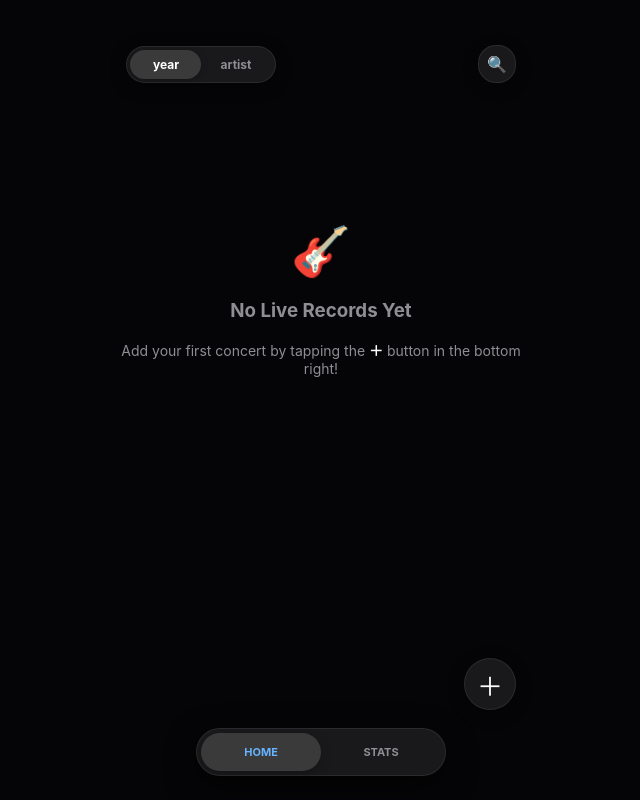
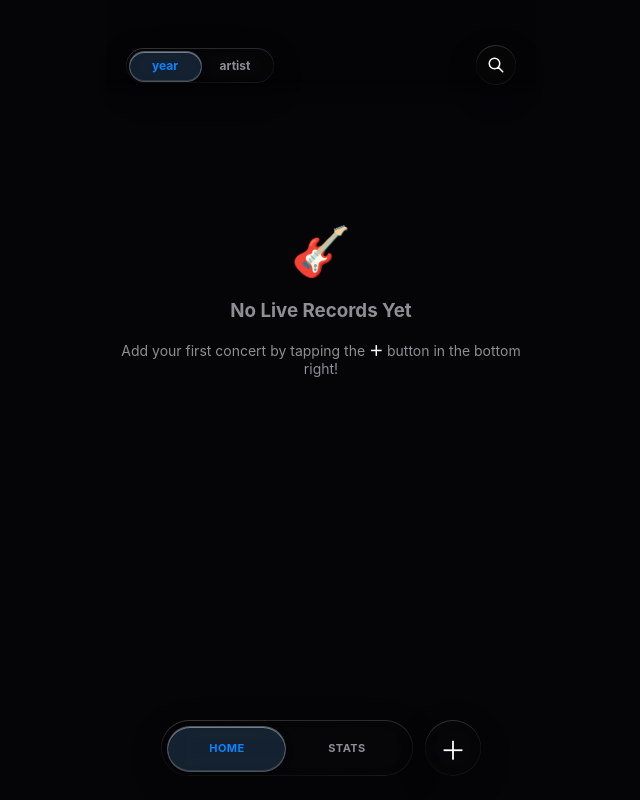
Before and after one commit to Ryuto42/LIVEFolio, a website built with Vite: page index.html in a window 1280 px wide. Shown: the whole page, without its empty margins (319-959 px from the left). Built offline with nearby package versions, Linux system fonts and the light colour scheme; some packages are replaced by stand-ins of ours; what @capacitor/core would draw is missing.

Commit message:
style: update animations and add liquid glass UI effects

```diff
--- a/index.html
+++ b/index.html
@@ -11,10 +11,15 @@
     <div class="app-container">
         <div id="app-content"></div>
 
-        <div class="bottom-nav">
-            <div id="nav-highlight" class="nav-highlight left"></div>
-            <a href="/" class="nav-item nav-home active" data-nav="home">HOME</a>
-            <a href="/stats" class="nav-item nav-stats" data-nav="stats">STATS</a>
+        <div class="liquid-tabbar-wrap">
+            <div class="liquid-glass liquid-tabbar-pill">
+                <div id="nav-highlight" class="liquid-capsule-track left">
+                    <div class="liquid-capsule"></div>
+                </div>
+                <a href="/" class="nav-item nav-home active" data-nav="home">HOME</a>
+                <a href="/stats" class="nav-item nav-stats" data-nav="stats">STATS</a>
+            </div>
+            <a href="/new" class="liquid-glass liquid-glass-control liquid-add-button" aria-label="ライブを追加">＋</a>
         </div>
     </div>
     <script type="module" src="/src/main.js"></script>
--- a/src/main.js
+++ b/src/main.js
@@ -24,6 +24,16 @@ import { renderEditLive } from './pages/Edit.js';
 import { renderStats } from './pages/Stats.js';
 import { renderSearch } from './pages/Search.js';
 import { renderArtist } from './pages/Artist.js';
+
+let lastBottomNavTab = null;
+
+function triggerCapsuleMorph(track) {
+    const capsule = track && track.querySelector('.liquid-capsule');
+    if (!capsule) return;
+    capsule.classList.remove('is-morphing');
+    void capsule.offsetWidth;
+    capsule.classList.add('is-morphing');
+}
 
 App.addListener('backButton', ({ canGoBack }) => {
     if (canGoBack) {
@@ -60,8 +70,10 @@ async function router(isPopState = false) {
 
     document.querySelectorAll('.nav-item').forEach(el => el.classList.remove('active'));
     const navHighlight = document.getElementById('nav-highlight');
+    let bottomNavTab = null;
 
     if (path === '/' || path === '/index.html') {
+        bottomNavTab = 'home';
         document.querySelector('.nav-home')?.classList.add('active');
         if (navHighlight) {
             navHighlight.classList.remove('right');
@@ -71,6 +83,7 @@ async function router(isPopState = false) {
         const tab = urlParams.get('tab') || 'year';
         await renderHome(appContent, tab);
     } else if (path.startsWith('/stats')) {
+        bottomNavTab = 'stats';
         document.querySelector('.nav-stats')?.classList.add('active');
         if (navHighlight) {
             navHighlight.classList.remove('left');
@@ -102,13 +115,14 @@ async function router(isPopState = false) {
     }
 
 
-    const bottomNav = document.querySelector('.bottom-nav');
+    if (bottomNavTab && lastBottomNavTab && lastBottomNavTab !== bottomNavTab) {
+        triggerCapsuleMorph(navHighlight);
+    }
+    if (bottomNavTab) lastBottomNavTab = bottomNavTab;
+
+    const bottomNav = document.querySelector('.liquid-tabbar-wrap');
     if (bottomNav) {
-        if (path === '/' || path === '/index.html' || path.startsWith('/stats')) {
-            bottomNav.style.display = 'flex';
-        } else {
-            bottomNav.style.display = 'none';
-        }
+        bottomNav.style.display = bottomNavTab ? 'flex' : 'none';
     }
 
     const fullPath = window.location.pathname + window.location.search;
--- a/src/pages/Home.js
+++ b/src/pages/Home.js
@@ -1,5 +1,13 @@
 import { db } from '../db.js';
 import { processLiveData, liveCard, artistTile } from '../utils.js';
+
+function triggerCapsuleMorph(track) {
+    const capsule = track && track.querySelector('.liquid-capsule');
+    if (!capsule) return;
+    capsule.classList.remove('is-morphing');
+    void capsule.offsetWidth;
+    capsule.classList.add('is-morphing');
+}
 
 export async function renderHome(container, tab = 'year') {
     // Re-render when background artist sync completes
@@ -26,44 +34,40 @@ export async function renderHome(container, tab = 'year') {
     const existingPill = topBarContainer.querySelector('.top-nav-pill');
 
     if (existingPill) {
-        const leftLink = existingPill.children[1];
-        const rightLink = existingPill.children[2];
+        const links = existingPill.querySelectorAll('a');
+        const leftLink = links[0];
+        const rightLink = links[1];
 
         leftLink.href = "/?tab=year";
         leftLink.className = `nav-idx-year ${tab === 'year' ? 'active' : ''}`;
         leftLink.textContent = 'year';
-        leftLink.onclick = null;
-        leftLink.removeAttribute('onclick');
 
         rightLink.href = "/?tab=artist";
         rightLink.className = `nav-idx-artist ${tab === 'artist' ? 'active' : ''}`;
         rightLink.textContent = 'artist';
-        rightLink.onclick = null;
-        rightLink.removeAttribute('onclick');
 
-        const pill = topBarContainer.querySelector('.pill-highlight');
-        if (tab === 'artist') {
-            pill.classList.remove('left');
-            pill.classList.add('right');
-        } else {
-            pill.classList.remove('right');
-            pill.classList.add('left');
-        }
-
-        if (!topBarContainer.querySelector('.fab')) {
-            topBarContainer.insertAdjacentHTML('beforeend', `<a href="/new" class="fab">＋</a>`);
+        const track = existingPill.querySelector('.liquid-capsule-track');
+        const wasArtist = track.classList.contains('right');
+        track.classList.toggle('right', tab === 'artist');
+        track.classList.toggle('left', tab !== 'artist');
+        if (wasArtist !== (tab === 'artist')) {
+            triggerCapsuleMorph(track);
         }
     } else {
         topBarContainer.innerHTML = `
             <div class="fixed-top-bar transparent-top-bar">
-                <div class="top-nav-pill">
-                    <div class="pill-highlight ${tab === 'artist' ? 'right' : 'left'}"></div>
+                <div class="top-bar-wash"></div>
+                <div class="liquid-glass top-nav-pill">
+                    <div class="liquid-capsule-track ${tab === 'artist' ? 'right' : 'left'}">
+                        <div class="liquid-capsule"></div>
+                    </div>
                     <a href="/?tab=year" class="nav-idx-year ${tab === 'year' ? 'active' : ''}">year</a>
                     <a href="/?tab=artist" class="nav-idx-artist ${tab === 'artist' ? 'active' : ''}">artist</a>
                 </div>
-                <a href="/search" class="dynamic-search-btn">🔍</a>
+                <a href="/search" class="liquid-glass liquid-glass-control dynamic-search-btn" aria-label="検索">
+                    <svg width="18" height="18" viewBox="0 0 24 24" fill="none" stroke="currentColor" stroke-width="2" stroke-linecap="round" stroke-linejoin="round"><path d="M21 21l-6-6m2-5a7 7 0 11-14 0 7 7 0 0114 0z"></path></svg>
+                </a>
             </div>
-            <a href="/new" class="fab">＋</a>
         `;
     }
 
--- a/src/style.css
+++ b/src/style.css
@@ -178,21 +178,28 @@ a:active, button:active, .card:active, .stat-card:active, .next-live:active, .im
 .transparent-top-bar {
     background-color: transparent !important;
 }
+.top-bar-wash {
+    position: absolute;
+    inset: 0;
+    background: rgba(5, 5, 7, 0.46);
+    -webkit-backdrop-filter: blur(20px);
+    backdrop-filter: blur(20px);
+    -webkit-mask-image: linear-gradient(to bottom, black 75%, transparent 100%);
+    mask-image: linear-gradient(to bottom, black 75%, transparent 100%);
+    pointer-events: none !important;
+}
 .dynamic-search-btn {
     display: flex;
     align-items: center;
     justify-content: center;
-    width: 36px;
-    height: 36px;
-    background-color: var(--bg-glass);
-    backdrop-filter: blur(16px);
-    -webkit-backdrop-filter: blur(16px);
-    border-radius: 18px;
-    border: 1px solid var(--border-subtle);
-    box-shadow: 0 4px 16px rgba(0, 0, 0, 0.3);
+    width: 40px;
+    height: 40px;
+    border-radius: 50%;
+    border: none;
     text-decoration: none;
     color: var(--text-main);
-    transition: background 0.2s;
+    padding: 0;
+    cursor: pointer;
 }
 .fixed-top-bar > * {
     pointer-events: auto;
@@ -252,32 +259,26 @@ a:active, button:active, .card:active, .stat-card:active, .next-live:active, .im
 .top-nav-pill {
     position: relative;
     display: flex;
-    background-color: var(--bg-glass);
-    backdrop-filter: blur(16px);
-    -webkit-backdrop-filter: blur(16px);
     border-radius: 30px;
     padding: 4px;
     width: 140px;
-    border: 1px solid var(--border-subtle);
-    box-shadow: 0 4px 16px rgba(0, 0, 0, 0.4);
+    view-transition-name: top-nav-bg;
 }
-.pill-highlight {
+.top-nav-pill .liquid-capsule-track {
     position: absolute;
     top: 3px;
     bottom: 3px;
     width: calc(50% - 3px);
-    background-color: rgba(80, 80, 82, 0.6);
+    left: 3px;
+    transition: left 0.3s var(--ease-standard);
+}
+.top-nav-pill .liquid-capsule-track.right {
+    left: calc(50% + 0px);
+}
+.top-nav-pill .liquid-capsule {
+    width: 100%;
+    height: 100%;
     border-radius: 26px;
-    box-shadow: 0 2px 8px rgba(0, 0, 0, 0.2);
-    z-index: 1;
-    transition: left 0.3s cubic-bezier(0.4, 0, 0.2, 1);
-    view-transition-name: top-nav-bg;
-}
-.pill-highlight.left {
-    left: 3px;
-}
-.pill-highlight.right {
-    left: 50%;
 }
 .top-nav-pill a {
     position: relative;
@@ -292,67 +293,85 @@ a:active, button:active, .card:active, .stat-card:active, .next-live:active, .im
     font-weight: bold;
     background-color: transparent !important;
     box-shadow: none !important;
-    transition: none;
+    transition: color 0.2s ease;
 }
 .top-nav-pill a.active {
-    color: var(--text-main);
+    color: #0A84FF;
 }
 
-.bottom-nav {
+.liquid-tabbar-wrap {
     position: fixed;
-    bottom: 34px;
-    left: 0;
-    right: 0;
-    margin: 0 auto;
-    background-color: var(--bg-glass);
-    backdrop-filter: blur(16px);
-    -webkit-backdrop-filter: blur(16px);
+    left: 50%;
+    bottom: 24px;
+    transform: translateX(-50%);
     display: flex;
+    align-items: center;
     justify-content: center;
+    gap: 12px;
+    z-index: 20;
+}
+.liquid-tabbar-pill {
+    position: relative;
+    width: 240px;
+    height: 56px;
+    border-radius: 999px;
+    padding: 0 6px;
+    display: flex;
     align-items: center;
-    padding: 4px;
-    border-radius: 40px;
-    border: 1px solid var(--border-subtle);
-    box-shadow: 0 10px 30px rgba(0, 0, 0, 0.6);
-    z-index: 20;
-    width: 240px;
     view-transition-name: bottom-nav;
 }
-.nav-highlight {
+.liquid-tabbar-pill .liquid-capsule-track {
     position: absolute;
-    top: 4px;
-    bottom: 4px;
-    width: calc(50% - 4px);
-    background-color: rgba(80, 80, 82, 0.6);
-    border-radius: 30px;
-    box-shadow: 0 4px 12px rgba(0, 0, 0, 0.2);
-    z-index: 1;
-    transition: left 0.3s cubic-bezier(0.4, 0, 0.2, 1);
+    top: 6px;
+    bottom: 6px;
+    width: calc(50% - 9px);
+    left: 6px;
+    transition: left 0.3s var(--ease-standard);
     view-transition-name: bottom-nav-bg;
 }
-.nav-highlight.left {
-    left: 4px;
-}
-.nav-highlight.right {
-    left: 50%;
+.liquid-tabbar-pill .liquid-capsule-track.right {
+    left: calc(50% + 3px);
 }
 .nav-item {
     position: relative;
     z-index: 2;
     flex: 1;
+    height: 100%;
+    display: flex;
+    align-items: center;
+    justify-content: center;
     font-size: 11px;
     font-weight: bold;
+    letter-spacing: 0.04em;
     color: var(--text-muted);
     text-decoration: none;
     text-align: center;
-    padding: 12px 0;
-    border-radius: 30px;
+    border-radius: 999px;
     background-color: transparent !important;
     box-shadow: none !important;
-    transition: none;
+    transition: color 0.2s ease;
 }
 .nav-item.active {
-    color: #66b3ff;
+    color: #0A84FF;
+}
+.liquid-add-button {
+    width: 56px;
+    height: 56px;
+    border-radius: 50%;
+    display: flex;
+    justify-content: center;
+    align-items: center;
+    text-decoration: none;
+    color: var(--text-main);
+    font-size: 26px;
+    font-weight: 300;
+    flex-shrink: 0;
+    view-transition-name: fab;
+}
+@supports (padding: max(0px)) {
+    .liquid-tabbar-wrap {
+        bottom: max(24px, calc(env(safe-area-inset-bottom) + 8px));
+    }
 }
 
 .fixed-search-btn {
@@ -606,34 +625,6 @@ a:active, button:active, .card:active, .stat-card:active, .next-live:active, .im
     font-size: 12px;
     color: var(--text-muted);
 }
-.fab {
-    position: fixed;
-    bottom: 90px;
-    right: calc(50% - 215px + 20px);
-    width: 50px;
-    height: 50px;
-    background-color: var(--bg-glass);
-    backdrop-filter: blur(16px);
-    -webkit-backdrop-filter: blur(16px);
-    border: 1px solid var(--border-subtle);
-    box-shadow: 0 4px 16px rgba(0, 0, 0, 0.4);
-    border-radius: 50%;
-    display: flex;
-    justify-content: center;
-    align-items: center;
-    text-decoration: none;
-    color: var(--text-main);
-    font-size: 26px;
-    font-weight: lighter;
-    z-index: 10;
-    view-transition-name: fab;
-}
-@media (max-width: 430px) {
-    .fab {
-        right: 20px;
-    }
-}
-
 .close-btn {
     width: 40px;
     height: 40px;
@@ -1140,14 +1131,8 @@ input[type="date"]::-webkit-calendar-picker-indicator {
 }
 
 @supports (padding: max(0px)) {
-    .bottom-nav {
-        bottom: max(24px, env(safe-area-inset-bottom));
-    }
     .app-container {
         padding-bottom: max(120px, calc(96px + env(safe-area-inset-bottom)));
-    }
-    .fab {
-        bottom: max(90px, calc(66px + env(safe-area-inset-bottom)));
     }
 }
 
@@ -1168,11 +1153,11 @@ input[type="date"]::-webkit-calendar-picker-indicator {
 }
 
 /* Tap Animations */
-.card, .artist-tile, .submit-btn, .fab, .close-btn, .next-live, .stat-card {
+.card, .artist-tile, .submit-btn, .liquid-add-button, .close-btn, .next-live, .stat-card {
     transition: transform 0.1s ease, opacity 0.1s ease;
 }
 
-.card:active, .artist-tile:active, .submit-btn:active, .fab:active, .close-btn:active, .spotify-link:active {
+.card:active, .artist-tile:active, .submit-btn:active, .close-btn:active, .spotify-link:active {
     transform: scale(0.96);
     opacity: 0.8;
 }
@@ -1204,13 +1189,157 @@ input[type="date"]::-webkit-calendar-picker-indicator {
     100% { opacity: 1; transform: none; }
 }
 
-/* iOS Standard Liquid Glass Theme */
-.ios-theme .bottom-nav,
-.ios-theme .top-nav-pill,
-.ios-theme .dynamic-search-btn {
-    background-color: rgba(35, 35, 35, 0.45) !important;
-    backdrop-filter: blur(35px) saturate(250%) !important;
-    -webkit-backdrop-filter: blur(35px) saturate(250%) !important;
-    border: 0.5px solid rgba(255, 255, 255, 0.18) !important;
-    box-shadow: 0 8px 32px rgba(0, 0, 0, 0.25) !important;
+/* ================================
+   Liquid Glass (WARITO 準拠)
+   ================================ */
+.liquid-glass {
+    position: relative;
+    isolation: isolate;
+    border: none;
+    background-color: rgba(10, 10, 14, 0.42);
+    color: var(--text-main);
+    box-shadow:
+        0 10px 36px rgba(0, 0, 0, 0.14),
+        0 2px 10px rgba(0, 0, 0, 0.08),
+        inset 0 1px 0.5px rgba(255, 255, 255, 0.14),
+        inset 0 -1px 0.5px rgba(255, 255, 255, 0.035),
+        inset 0 0 0 0.5px rgba(255, 255, 255, 0.02),
+        inset 0 0 20px rgba(0, 0, 0, 0.02);
+    transition:
+        transform 0.2s cubic-bezier(0.2, 0.9, 0.25, 1),
+        box-shadow 0.2s cubic-bezier(0.2, 0.9, 0.25, 1),
+        background-color 0.2s ease;
+    will-change: transform;
 }
+@supports (backdrop-filter: blur(1px)) or (-webkit-backdrop-filter: blur(1px)) {
+    .liquid-glass {
+        -webkit-backdrop-filter: blur(20px) saturate(165%) brightness(0.97);
+        backdrop-filter: blur(20px) saturate(165%) brightness(0.97);
+    }
+}
+.liquid-glass::before {
+    content: '';
+    position: absolute;
+    inset: 0;
+    border-radius: inherit;
+    padding: 1px;
+    background: linear-gradient(
+        145deg,
+        rgba(255, 255, 255, 0.16) 0%,
+        rgba(255, 255, 255, 0.035) 26%,
+        rgba(255, 255, 255, 0) 50%,
+        rgba(255, 255, 255, 0.03) 72%,
+        rgba(255, 255, 255, 0.1) 100%
+    );
+    -webkit-mask: linear-gradient(#000 0 0) content-box, linear-gradient(#000 0 0);
+    mask: linear-gradient(#000 0 0) content-box, linear-gradient(#000 0 0);
+    -webkit-mask-composite: xor;
+    mask-composite: exclude;
+    filter: blur(0.45px);
+    pointer-events: none;
+    opacity: 0.48;
+    z-index: 1;
+}
+.liquid-glass::after {
+    content: '';
+    position: absolute;
+    inset: 0;
+    border-radius: inherit;
+    background: radial-gradient(
+        120% 80% at 30% -20%,
+        rgba(255, 255, 255, 0.045) 0%,
+        rgba(255, 255, 255, 0.006) 40%,
+        rgba(255, 255, 255, 0) 70%
+    );
+    pointer-events: none;
+    opacity: 0.38;
+    z-index: 1;
+    transition: opacity 0.32s ease;
+}
+.liquid-glass:active {
+    transform: scale(0.96);
+    background-color: rgba(10, 10, 14, 0.55);
+    box-shadow:
+        0 4px 16px rgba(0, 0, 0, 0.28),
+        inset 0 1px 0.5px rgba(255, 255, 255, 0.2),
+        inset 0 -1px 0.5px rgba(255, 255, 255, 0.06),
+        inset 0 0 24px rgba(0, 0, 0, 0.06);
+}
+.liquid-glass:active::after {
+    opacity: 1;
+}
+.liquid-glass > *:not(.liquid-capsule):not(.liquid-capsule-track) {
+    position: relative;
+    z-index: 2;
+}
+.liquid-glass > .liquid-capsule,
+.liquid-glass > .liquid-capsule-track {
+    z-index: 0;
+}
+.liquid-glass-control {
+    -webkit-tap-highlight-color: transparent;
+    touch-action: manipulation;
+}
+.liquid-glass-control:focus-visible {
+    outline: 2px solid rgba(102, 179, 255, 0.75);
+    outline-offset: 2px;
+}
+.liquid-glass-control:active {
+    transition-duration: 0.16s;
+}
+
+.liquid-capsule-track {
+    transition:
+        left 0.3s var(--ease-standard),
+        opacity 0.26s ease;
+    will-change: left;
+}
+.liquid-capsule {
+    width: 100%;
+    height: 100%;
+    border-radius: 999px;
+    background: rgba(102, 179, 255, 0.16);
+    -webkit-backdrop-filter: blur(16px) saturate(180%);
+    backdrop-filter: blur(16px) saturate(180%);
+    border: 0.5px solid rgba(255, 255, 255, 0.24);
+    box-shadow:
+        inset 0 1px 0.5px rgba(255, 255, 255, 0.42),
+        inset 0 -1px 0.5px rgba(255, 255, 255, 0.12),
+        0 2px 10px rgba(0, 0, 0, 0.2);
+}
+.liquid-capsule.is-morphing {
+    animation: liquid-capsule-morph 0.44s cubic-bezier(0.33, 1.12, 0.35, 1);
+}
+@keyframes liquid-capsule-morph {
+    0%   { transform: scale(1, 1); }
+    38%  { transform: scale(1.13, 0.93); }
+    70%  { transform: scale(0.98, 1.02); }
+    100% { transform: scale(1, 1); }
+}
+
+@media (prefers-reduced-transparency: reduce) {
+    .liquid-glass {
+        -webkit-backdrop-filter: none;
+        backdrop-filter: none;
+        background-color: rgba(16, 20, 32, 0.96);
+    }
+    .liquid-glass::after { opacity: 0.25; }
+}
+@media (prefers-contrast: more) {
+    .liquid-glass {
+        background-color: rgba(10, 13, 22, 0.94);
+        box-shadow:
+            0 8px 32px rgba(0, 0, 0, 0.5),
+            inset 0 0 0 1px rgba(255, 255, 255, 0.85);
+    }
+    .liquid-glass::before { opacity: 0; }
+}
+@media (prefers-reduced-motion: reduce) {
+    .liquid-glass,
+    .liquid-capsule-track,
+    .liquid-tabbar-pill {
+        transition-duration: 0.01ms;
+    }
+    .liquid-glass:active { transform: none; }
+    .liquid-capsule.is-morphing { animation: none; }
+}
```
Also changed, not shown: src/pages/Stats.js (+25 -17 lines), .claude/launch.json (added), 2 other files.
